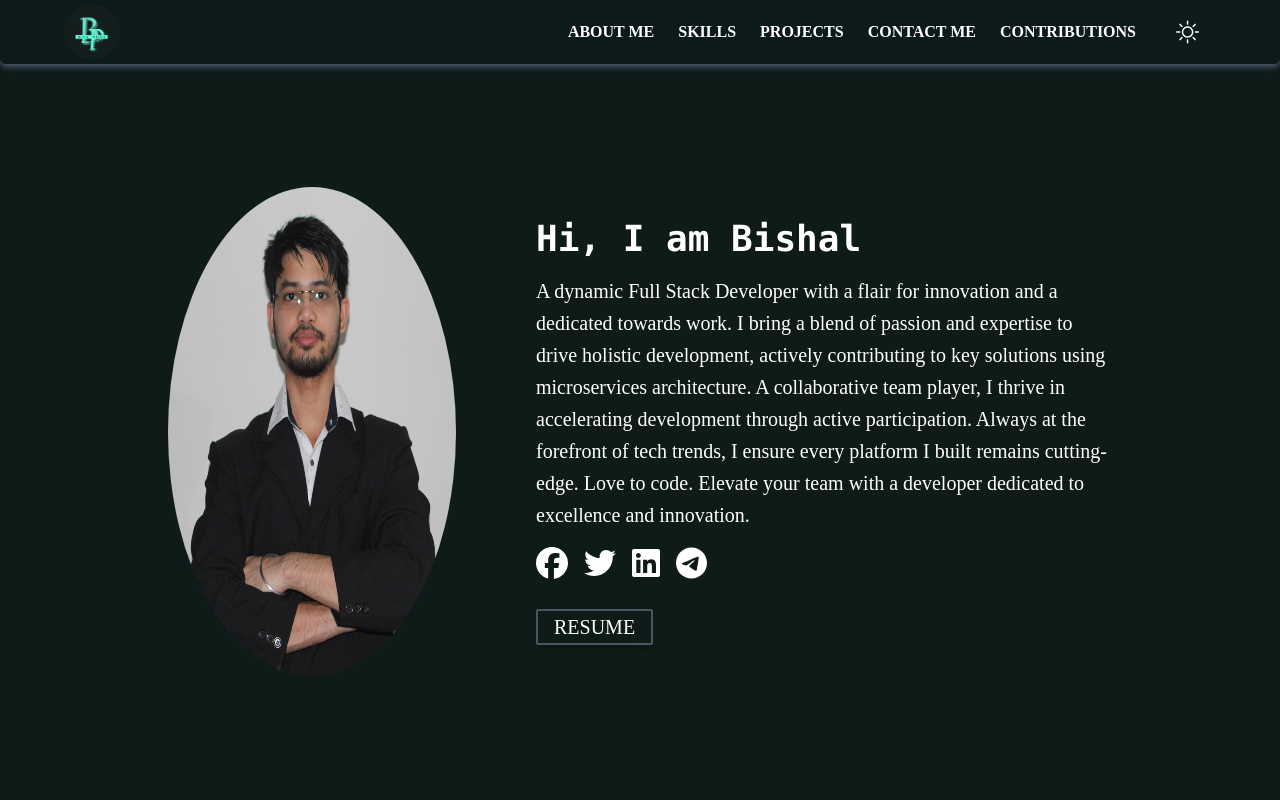
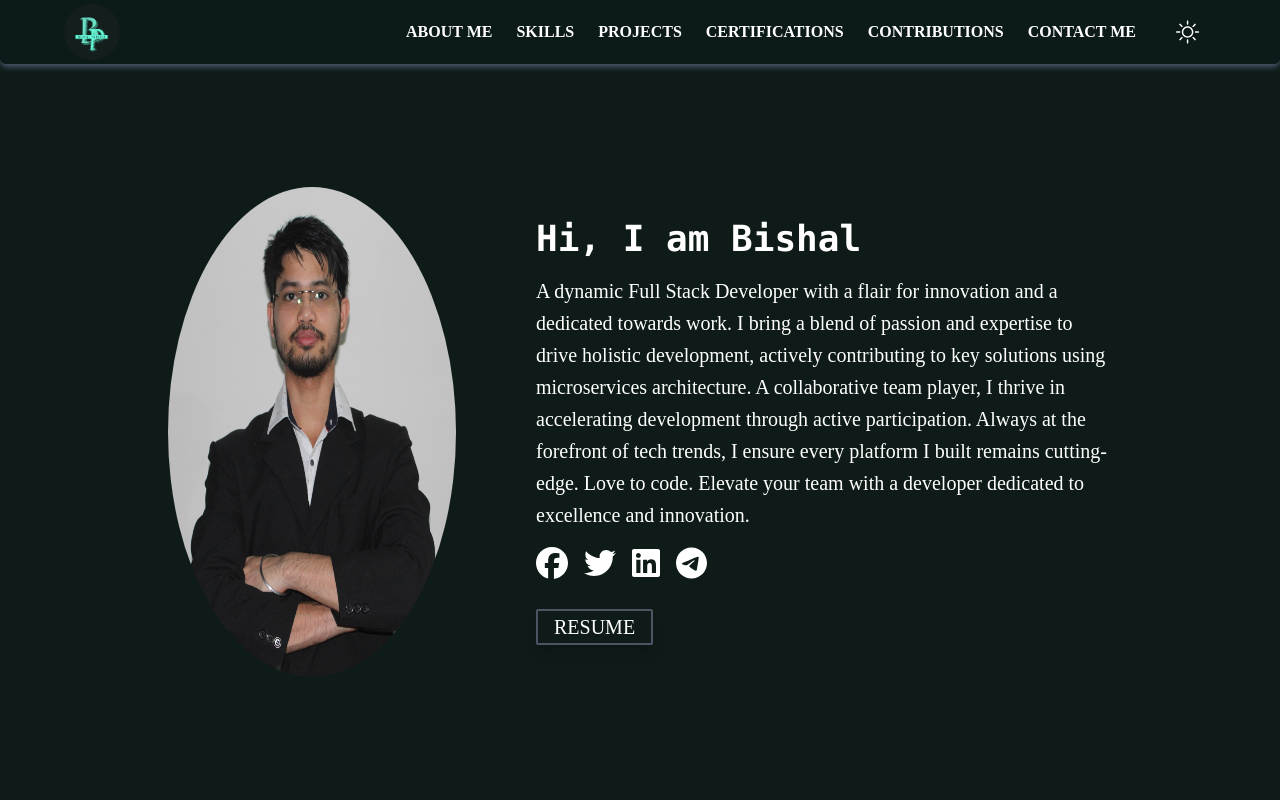
Before and after one commit to BishalPatgiri/Nextjs_Portfolio, a Next.js app: page / in a window 1280 px wide. Shown: the top 800 px of the page. Built offline with nearby package versions, Linux system fonts and the light colour scheme.

Commit message:
Fixed: Re-arranged Different Section

```diff
--- a/app/page.tsx
+++ b/app/page.tsx
@@ -344,11 +344,11 @@ export default function Home() {
           </svg>
         </div>
       </section>
-      <section id="contact-me"></section>
-      <section id="contribution"></section>
       <section id="certifications">
         <Certifications />
       </section>
+      <section id="contribution"></section>
+      <section id="contact-me"></section>
       <div className="absolute right-0 top-0 z-[-1] opacity-30 lg:opacity-100">
         <svg
           width="450"
@@ -482,109 +482,6 @@ export default function Home() {
           </defs>
         </svg>
       </div>
-      {/* <div className="absolute bottom-0 left-0 z-[-1] opacity-30 lg:opacity-100">
-        <svg
-          width="364"
-          height="201"
-          viewBox="0 0 364 201"
-          fill="none"
-          xmlns="http://www.w3.org/2000/svg"
-        >
-          <path
-            d="M5.88928 72.3303C33.6599 66.4798 101.397 64.9086 150.178 105.427C211.155 156.076 229.59 162.093 264.333 166.607C299.076 171.12 337.718 183.657 362.889 212.24"
-            stroke="url(#paint0_linear_25:218)"
-          />
-          <path
-            d="M-22.1107 72.3303C5.65989 66.4798 73.3965 64.9086 122.178 105.427C183.155 156.076 201.59 162.093 236.333 166.607C271.076 171.12 309.718 183.657 334.889 212.24"
-            stroke="url(#paint1_linear_25:218)"
-          />
-          <path
-            d="M-53.1107 72.3303C-25.3401 66.4798 42.3965 64.9086 91.1783 105.427C152.155 156.076 170.59 162.093 205.333 166.607C240.076 171.12 278.718 183.657 303.889 212.24"
-            stroke="url(#paint2_linear_25:218)"
-          />
-          <path
-            d="M-98.1618 65.0889C-68.1416 60.0601 4.73364 60.4882 56.0734 102.431C120.248 154.86 139.905 161.419 177.137 166.956C214.37 172.493 255.575 186.165 281.856 215.481"
-            stroke="url(#paint3_linear_25:218)"
-          />
-          <circle
-            opacity="0.8"
-            cx="214.505"
-            cy="60.5054"
-            r="49.7205"
-            transform="rotate(-13.421 214.505 60.5054)"
-            stroke="url(#paint4_linear_25:218)"
-          />
-          <circle cx="220" cy="63" r="43" fill="url(#paint5_radial_25:218)" />
-          <defs>
-            <linearGradient
-              id="paint0_linear_25:218"
-              x1="184.389"
-              y1="69.2405"
-              x2="184.389"
-              y2="212.24"
-              gradientUnits="userSpaceOnUse"
-            >
-              <stop stopColor="#70BDAB" stopOpacity="0" />
-              <stop offset="1" stopColor="#70BDAB" />
-            </linearGradient>
-            <linearGradient
-              id="paint1_linear_25:218"
-              x1="156.389"
-              y1="69.2405"
-              x2="156.389"
-              y2="212.24"
-              gradientUnits="userSpaceOnUse"
-            >
-              <stop stopColor="#70BDAB" stopOpacity="0" />
-              <stop offset="1" stopColor="#70BDAB" />
-            </linearGradient>
-            <linearGradient
-              id="paint2_linear_25:218"
-              x1="125.389"
-              y1="69.2405"
-              x2="125.389"
-              y2="212.24"
-              gradientUnits="userSpaceOnUse"
-            >
-              <stop stopColor="#70BDAB" stopOpacity="0" />
-              <stop offset="1" stopColor="#70BDAB" />
-            </linearGradient>
-            <linearGradient
-              id="paint3_linear_25:218"
-              x1="93.8507"
-              y1="67.2674"
-              x2="89.9278"
-              y2="210.214"
-              gradientUnits="userSpaceOnUse"
-            >
-              <stop stopColor="#70BDAB" stopOpacity="0" />
-              <stop offset="1" stopColor="#70BDAB" />
-            </linearGradient>
-            <linearGradient
-              id="paint4_linear_25:218"
-              x1="214.505"
-              y1="10.2849"
-              x2="212.684"
-              y2="99.5816"
-              gradientUnits="userSpaceOnUse"
-            >
-              <stop stopColor="#70BDAB" />
-              <stop offset="1" stopColor="#70BDAB" stopOpacity="0" />
-            </linearGradient>
-            <radialGradient
-              id="paint5_radial_25:218"
-              cx="0"
-              cy="0"
-              r="1"
-              gradientUnits="userSpaceOnUse"
-              gradientTransform="translate(220 63) rotate(90) scale(43)"
-            >
-              <stop offset="0.145833" stopColor="white" stopOpacity="0" />
-              <stop offset="1" stopColor="white" stopOpacity="0.08" />
-            </radialGradient>
-          </defs>
-        </svg>
-      </div> */}
     </main>
   );
 }
--- a/constants/index.tsx
+++ b/constants/index.tsx
@@ -16,14 +16,16 @@ import {
   faYarn,
 } from "@fortawesome/free-brands-svg-icons";
 
-export const aboutMe="A dynamic Full Stack Developer with a flair for innovation and a dedicated towards work. I bring a blend of passion and expertise to drive holistic development, actively contributing to key solutions using microservices architecture. A collaborative team player, I thrive in accelerating development through active participation. Always at the forefront of tech trends, I ensure every platform I built remains cutting-edge. Love to code. Elevate your team with a developer dedicated to excellence and innovation."
+export const aboutMe =
+  "A dynamic Full Stack Developer with a flair for innovation and a dedicated towards work. I bring a blend of passion and expertise to drive holistic development, actively contributing to key solutions using microservices architecture. A collaborative team player, I thrive in accelerating development through active participation. Always at the forefront of tech trends, I ensure every platform I built remains cutting-edge. Love to code. Elevate your team with a developer dedicated to excellence and innovation.";
 
 export const NavLinks = [
   { href: "#about-me", label: "About Me" },
   { href: "#skills", label: "Skills" },
   { href: "#projects", label: "Projects" },
+  { href: "#certifications", label: "Certifications" },
+  { href: "#contribution", label: "Contributions" },
   { href: "#contact-me", label: "Contact Me" },
-  { href: "#contribution", label: "Contributions" },
 ];
 
 export const Skills = [
```
